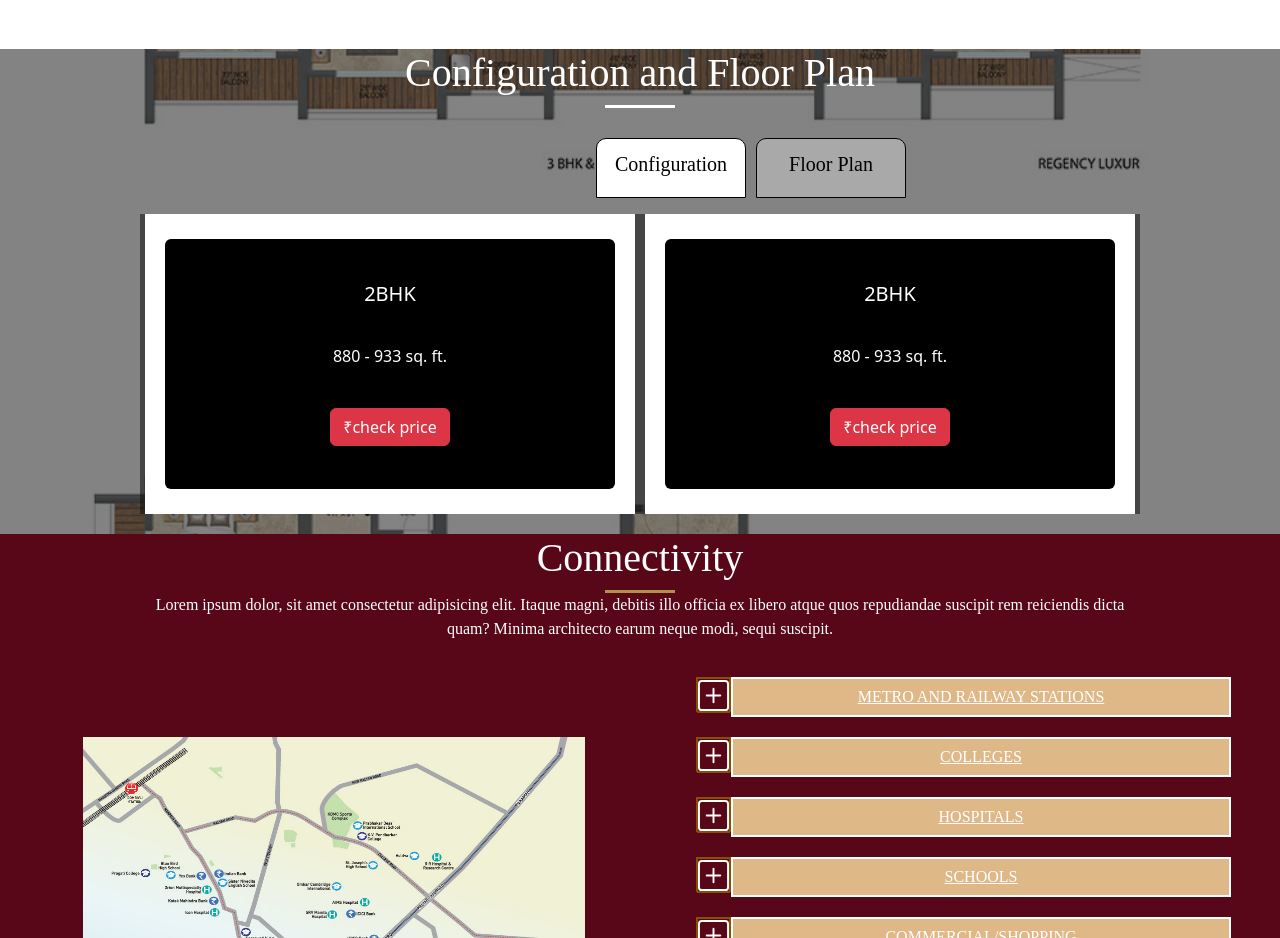
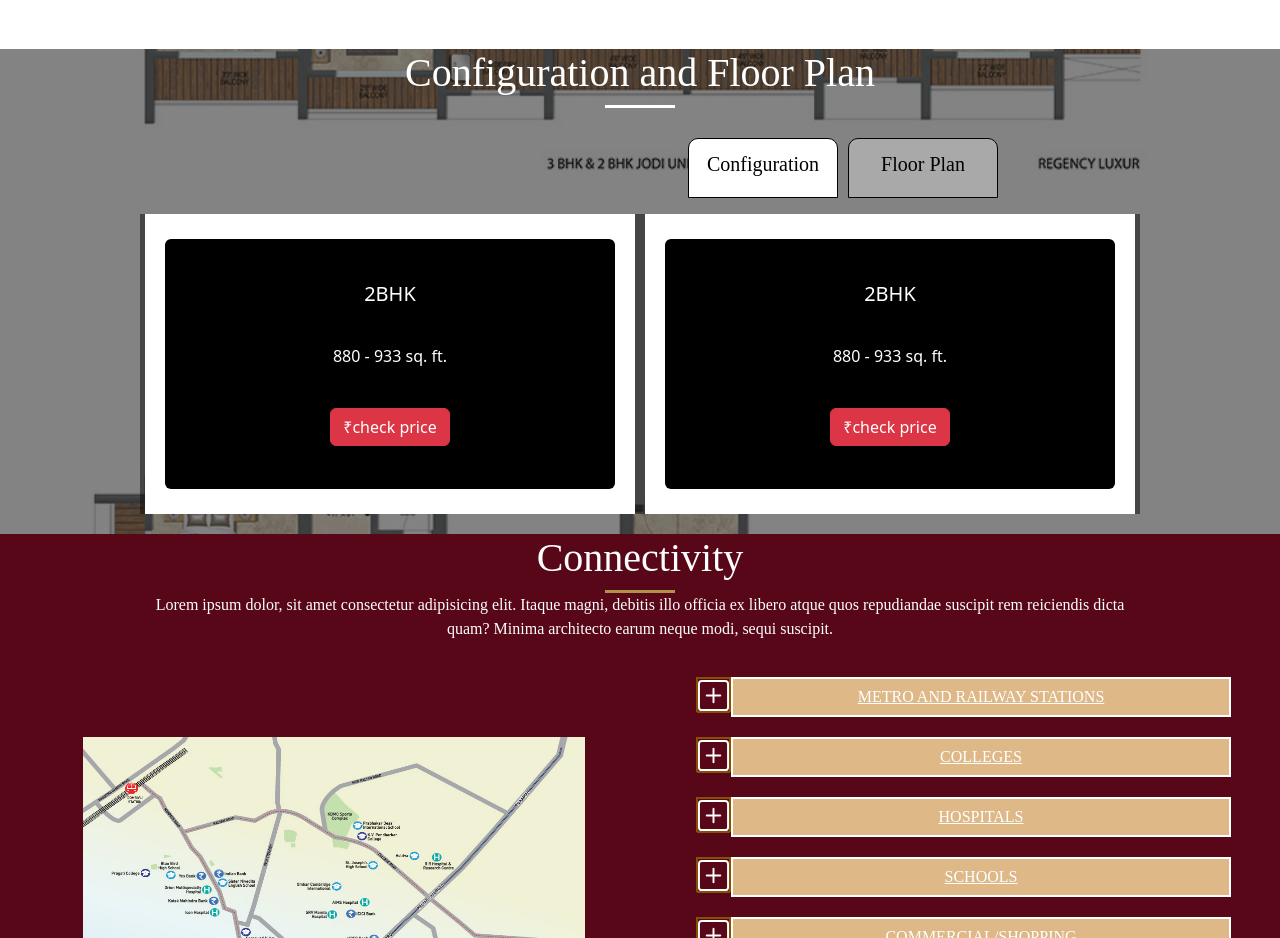
Before and after one commit to Sushant1020/apnaassignment1.github.io, a plain HTML site: page index.html in a window 1280 px wide. Shown: the part 1280-2218 px from the top of the page. Drawn offline with nearby package versions, Linux system fonts and the light colour scheme; files whose address does not match are found by name.

Commit message:
Update app1.css

```diff
--- a/app1.css
+++ b/app1.css
@@ -206,7 +206,7 @@ body {
 }
 
 #config {
-  margin-left: 608px;
+  margin-left: 700px;
   color: black;
   font-family: antialiased;
   font-size: 20px;
```
